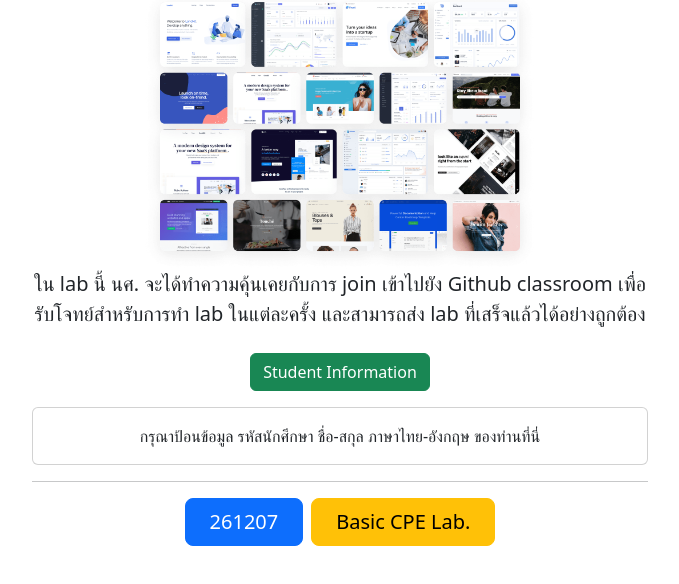
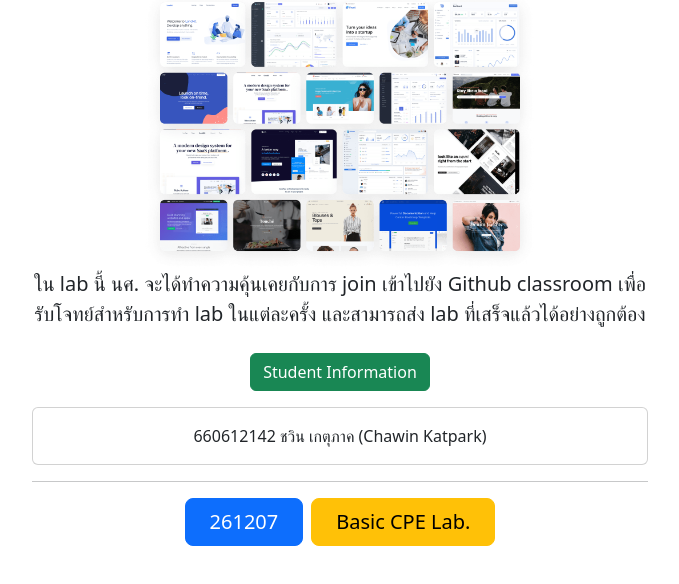
Before and after one commit to cpe207/lab01-ChawinKatpark, a plain HTML site: page index.html in a window 1280 px wide. Both pictures are taken after a click on the button "Student Information". Shown: the part 178-762 px from the top of the page, without its empty margins (300-979 px from the left). Drawn offline with nearby package versions, Linux system fonts and the light colour scheme.

Commit message:
lab completed

```diff
--- a/index.html
+++ b/index.html
@@ -50,8 +50,7 @@
           </p>
           <div class="collapse" id="collapseExample">
             <div class="card card-body">
-              กรุณาป้อนข้อมูล รหัสนักศึกษา ชื่อ-สกุล ภาษาไทย-อังกฤษ
-              ของท่านที่นี่
+              660612142 ชวิน เกตุภาค (Chawin Katpark)
             </div>
           </div>
         </div>
```
